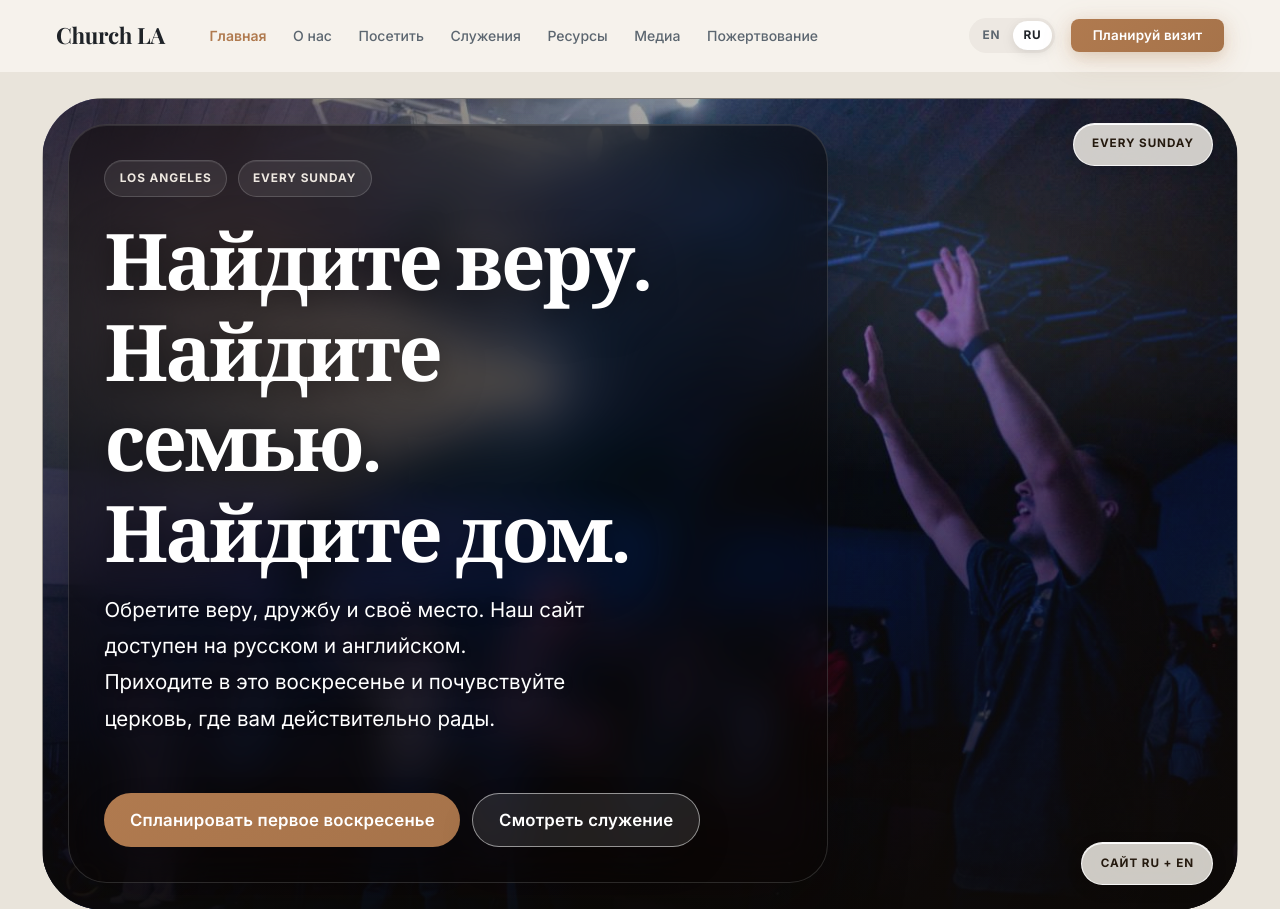
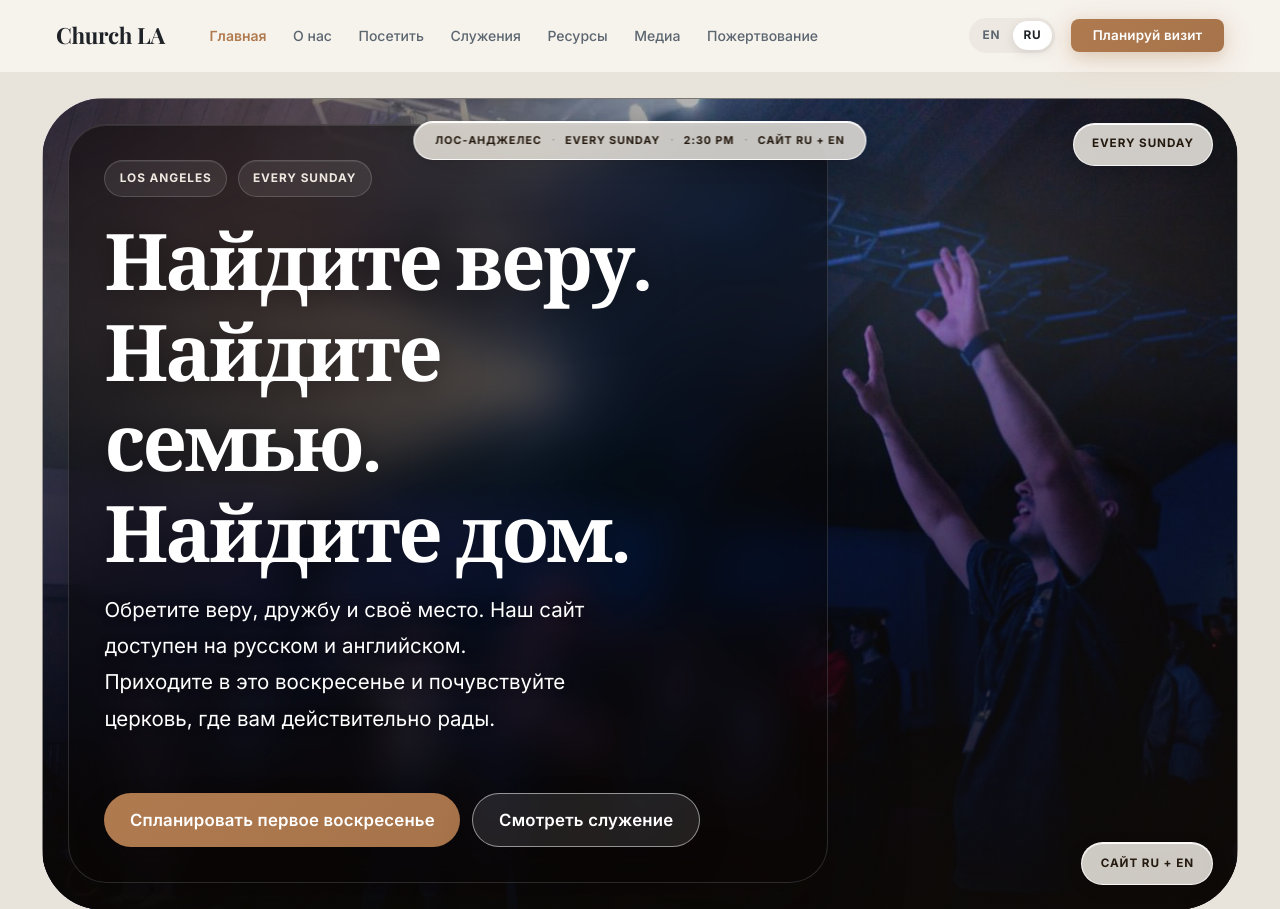
Before and after one commit to YegorCreative/cla.city, a plain HTML site: page ru/index.html in a window 1280 px wide. Shown: the top 909 px of the page. Drawn offline with nearby package versions, Linux system fonts and the light colour scheme; a web font is replaced by a local one.

Commit message:
feat: add hero topbar with church information and service details

```diff
--- a/assets/css/components.css
+++ b/assets/css/components.css
@@ -1535,6 +1535,60 @@
    PREMIUM VISUAL SYSTEM — Framed canvas, layered cards, app-like depth
    ========================================================================== */
 
+/* ─── 0. HERO TOPBAR (premium floating pill info bar) ───────────────────── */
+.hero-topbar {
+  position: absolute;
+  top: clamp(0.9rem, 1.8vw, 1.4rem);
+  left: 50%;
+  transform: translateX(-50%);
+  z-index: 4;
+  display: inline-flex;
+  align-items: center;
+  flex-wrap: nowrap;
+  padding: 0.52rem 1.3rem;
+  border-radius: 999px;
+  background: rgba(235, 230, 222, 0.84);
+  border: 1px solid rgba(255, 255, 255, 0.90);
+  box-shadow:
+    0 4px 22px rgba(12, 8, 5, 0.14),
+    0 1px 4px rgba(12, 8, 5, 0.08),
+    inset 0 1px 0 rgba(255, 255, 255, 0.96);
+  backdrop-filter: blur(28px) saturate(180%);
+  -webkit-backdrop-filter: blur(28px) saturate(180%);
+  max-width: calc(100% - 2.4rem);
+  overflow: hidden;
+}
+
+.hero-topbar__item {
+  font-size: 0.67rem;
+  font-weight: 800;
+  letter-spacing: 0.09em;
+  text-transform: uppercase;
+  color: #251a0f;
+  white-space: nowrap;
+}
+
+.hero-topbar__sep {
+  margin: 0 0.62rem;
+  color: rgba(37, 26, 15, 0.30);
+  font-size: 0.78rem;
+  font-weight: 400;
+  user-select: none;
+  pointer-events: none;
+  flex-shrink: 0;
+}
+
+/* ─── DEPTH SYSTEM (enhanced vignette + corner darkening) ───────────────── */
+.hero .hero-overlay {
+  background:
+    radial-gradient(circle at 20% 15%, rgba(194, 138, 93, 0.30) 0%, transparent 28%),
+    radial-gradient(ellipse 90% 60% at 78% 20%, rgba(255, 244, 224, 0.12) 0%, transparent 45%),
+    radial-gradient(ellipse 75% 55% at 100% 0%, rgba(10, 6, 4, 0.48) 0%, transparent 52%),
+    radial-gradient(ellipse 75% 55% at 0% 100%, rgba(10, 6, 4, 0.46) 0%, transparent 52%),
+    linear-gradient(118deg, rgba(15, 11, 8, 0.72) 0%, rgba(15, 11, 8, 0.10) 52%, rgba(15, 11, 8, 0.60) 100%),
+    linear-gradient(to top, rgba(11, 8, 6, 0.94) 0%, rgba(11, 8, 6, 0.46) 40%, rgba(11, 8, 6, 0.08) 75%);
+}
+
 /* ─── 1. HERO FRAME SYSTEM ──────────────────────────────────────────────── */
 
 /* Hero outer: warm cream surface = the visible thick border/frame */
--- a/assets/css/responsive.css
+++ b/assets/css/responsive.css
@@ -163,6 +163,9 @@
   /* Hero */
   .hero                  { padding-bottom: clamp(1.8rem, 5vh, 2.8rem); }
   .hero-shell            { max-width: calc(100% - 1rem); }
+  .hero-topbar           { top: 0.75rem; padding: 0.44rem 1.05rem; }
+  .hero-topbar__item     { font-size: 0.62rem; }
+  .hero-topbar__sep      { margin: 0 0.46rem; }
   .hero-frame            {
     min-height: auto;
     flex-direction: column;
@@ -367,6 +370,15 @@
     padding-top: calc(var(--header-h) + 0.5rem);
   }
   .hero-shell { border-radius: clamp(1.8rem, 4.5vw, 2.6rem); }
+  .hero-topbar {
+    flex-wrap: wrap;
+    justify-content: center;
+    top: 0.55rem;
+    padding: 0.4rem 0.85rem;
+    max-width: calc(100% - 1rem);
+  }
+  .hero-topbar__item { font-size: 0.59rem; letter-spacing: 0.07em; }
+  .hero-topbar__sep  { margin: 0 0.38rem; }
   .hero-float-card { padding: 0.48rem 0.95rem; min-height: 2.3rem; }
   .service-section--premium { padding-block: 2.5rem; }
   .testimonials-section--premium { padding-block: 2.5rem; }
--- a/ru/index.html
+++ b/ru/index.html
@@ -65,6 +65,16 @@
           </picture>
         </div>
         <div class="hero-overlay" aria-hidden="true"></div>
+
+        <div class="hero-topbar" aria-label="О церкви">
+          <span class="hero-topbar__item">Лос-Анджелес</span>
+          <span class="hero-topbar__sep" aria-hidden="true">&middot;</span>
+          <span class="hero-topbar__item">Every Sunday</span>
+          <span class="hero-topbar__sep" aria-hidden="true">&middot;</span>
+          <span class="hero-topbar__item">2:30 PM</span>
+          <span class="hero-topbar__sep" aria-hidden="true">&middot;</span>
+          <span class="hero-topbar__item">Сайт RU + EN</span>
+        </div>
 
         <div class="hero-float-card hero-float-card--service">
           <span class="hero-float-label">Every Sunday</span>
```
